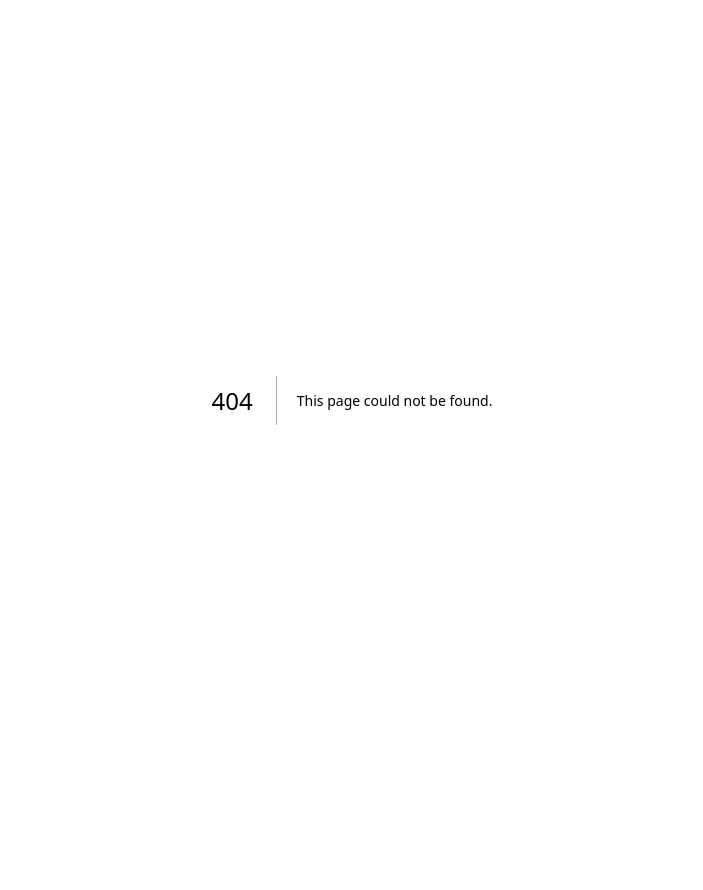
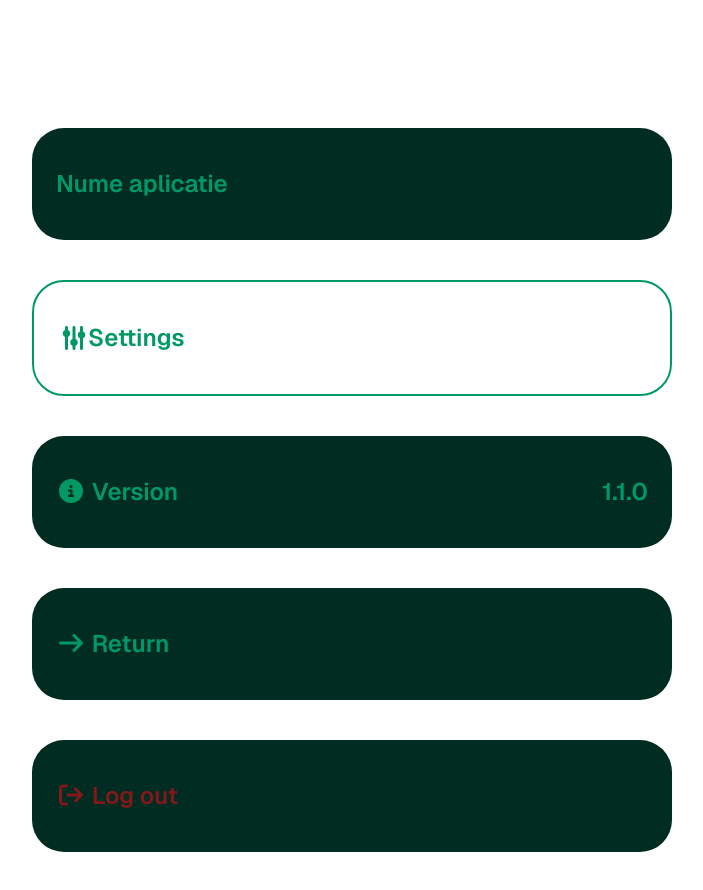
Before and after one commit to Krontech-2026/frontend, a Next.js app: page /DetailsMenu in a window 1280 px wide. Before the commit this address had no page. Shown: the top 890 px of the page, without its empty margins (288-991 px from the left). Before the commit the page ends 800 px from the top, so only its background shows below. Built offline with nearby package versions, Linux system fonts and the light colour scheme.

Commit message:
Addded Details Page

```diff
--- a/package.json
+++ b/package.json
@@ -9,6 +9,9 @@
     "lint": "eslint"
   },
   "dependencies": {
+    "@fortawesome/fontawesome-svg-core": "^7.2.0",
+    "@fortawesome/free-solid-svg-icons": "^7.2.0",
+    "@fortawesome/react-fontawesome": "^3.3.1",
     "next": "16.2.4",
     "react": "19.2.4",
     "react-dom": "19.2.4"
--- a/src/app/layout.tsx
+++ b/src/app/DetailsMenu/layout.tsx
@@ -1,6 +1,10 @@
 import type { Metadata } from "next";
 import { Geist, Geist_Mono } from "next/font/google";
-import "./globals.css";
+import "../globals.css";
+
+import { config } from '@fortawesome/fontawesome-svg-core'
+import '@fortawesome/fontawesome-svg-core/styles.css'
+config.autoAddCss = false
 
 const geistSans = Geist({
   variable: "--font-geist-sans",
--- /dev/null
+++ b/src/app/DetailsMenu/page.tsx
@@ -0,0 +1,43 @@
+import Image from "next/image";
+import { FontAwesomeIcon } from '@fortawesome/react-fontawesome'
+import { faHouse, faMagnifyingGlass, faSliders, faCircleInfo, faArrowRight, faArrowRightFromBracket} from '@fortawesome/free-solid-svg-icons'
+
+export default function Home() {
+    return (
+        <div className="flex flex-col flex-1 items-center justify-center bg-zinc-50 font-sans dark:bg-black">
+            <main className="flex flex-1 w-full max-w-3xl flex-col items-center space-y-10 py-32 px-16 bg-white dark:bg-black sm:items-start">
+                <div className="w-full bg-emerald-950 rounded-4xl px-6 py-10  text-emerald-600 text-2xl font-semibold">
+                    Nume aplicatie
+                </div>
+
+                <div className="w-full bg-white border-2 rounded-4xl px-6 py-10  text-emerald-600 text-2xl font-semibold">
+                    <div className="w-1 flex flex-row">
+                        <div className="rotate-90">
+                            <FontAwesomeIcon icon={faSliders}/>
+                        </div>
+
+                        Settings
+                    </div>
+                </div>
+
+                <div className="w-full bg-emerald-950 rounded-4xl px-6 py-10  text-emerald-600 text-2xl font-semibold">
+                    <div className="flex flex-row justify-between">
+                        <span><FontAwesomeIcon icon={faCircleInfo}/> Version</span>
+                        <span>1.1.0</span></div>
+                </div>
+
+                <div className="w-full bg-emerald-950 rounded-4xl px-6 py-10  text-emerald-600 text-2xl font-semibold">
+                    <div className="flex flex-row justify-between">
+                        <span><FontAwesomeIcon icon={faArrowRight}/> Return</span>
+                    </div>
+                </div>
+
+                <div className="w-full bg-emerald-950 rounded-4xl px-6 py-10 text-red-900 text-2xl font-semibold">
+                    <div className="flex flex-row justify-between">
+                        <span><FontAwesomeIcon icon={faArrowRightFromBracket}/> Log out</span>
+                    </div>
+                </div>
+            </main>
+        </div>
+    );
+}
```
Also changed, not shown: 1 other file (tests, documents, lock files or other folders).
